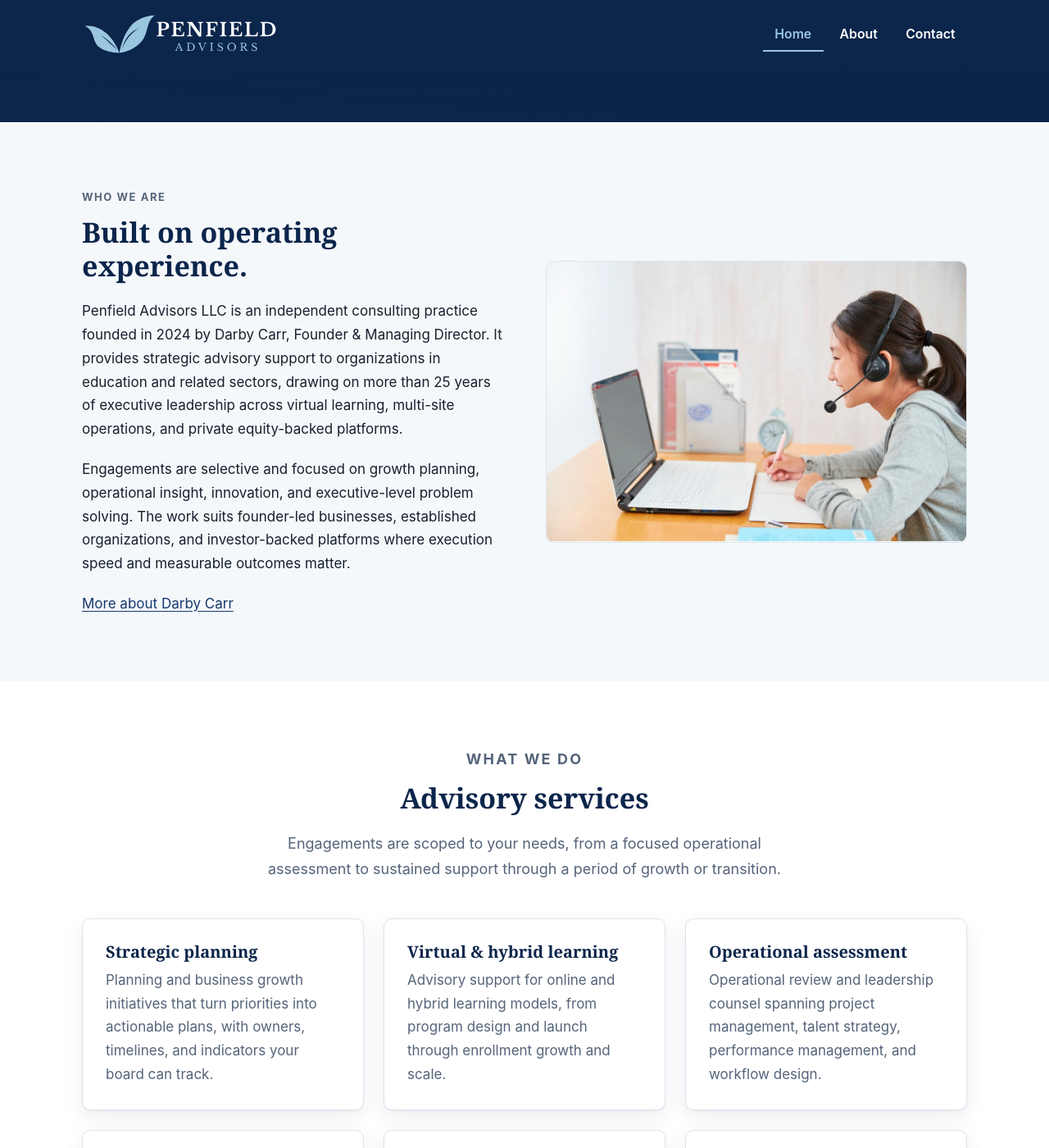
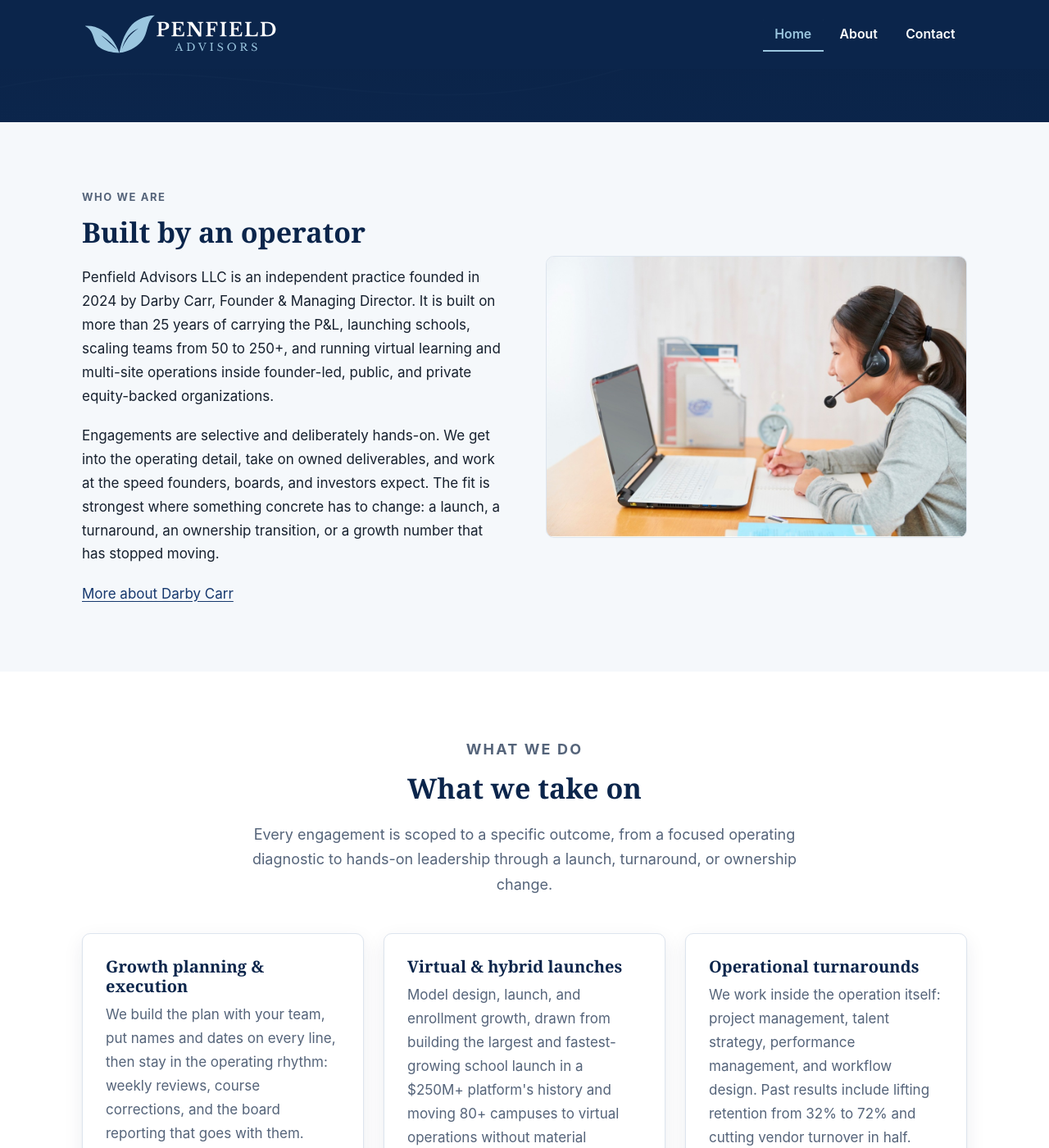
Before and after one commit to Penfield-Advisors/github-pages, a Jekyll site: the page built from index.html, in a window 1280 px wide and 1400 px high, scrolled down 580 px. Shown: the whole window at 82% size. Built offline with Jekyll 4.4.1, drawn with Linux system fonts in a browser that asks for light colours; some of the changed text lies outside the part shown.

Commit message:
fix: Cleaned up phrasing and attached experience/about background info
Signed-off-by: Alexander Carr <jalexandercarr@gmail.com>

```diff
--- a/404.html
+++ b/404.html
@@ -8,7 +8,7 @@ sitemap: false
 <section class="error-page">
   <div class="wrap">
     <p class="eyebrow">Error 404</p>
-    <h1>We couldn't find that page.</h1>
+    <h1>We couldn't find that page</h1>
     <p>
       The page may have moved or the link may be out of date. Try starting from
       the homepage, or get in touch and we will point you in the right direction.
--- a/_config.yml
+++ b/_config.yml
@@ -1,10 +1,10 @@
 # --- Site identity -----------------------------------------------------------
 title: Penfield Advisors
-tagline: Education Advisory
+tagline: Education Growth and Operations
 description: >-
-  Penfield Advisors LLC is an independent advisory practice supporting education
-  organizations with growth planning, operational insight, and executive-level
-  problem solving.
+  Penfield Advisors LLC is an independent practice run by an operator who has
+  carried the P&L — building growth plans with education organizations, running
+  the execution, and moving the numbers.
 
 # Deployment target. The site is served from the custom domain in ./CNAME, so it
 # sits at the web root and `baseurl` is empty. `url` must stay in sync with the
--- a/index.html
+++ b/index.html
@@ -1,23 +1,24 @@
 ---
 layout: default
-title: Education Advisory
+title: Education Growth and Operations
 description: >-
-  Penfield Advisors LLC partners with founders, boards, and executive teams in
-  education to turn growth strategy into measurable outcomes.
+  Penfield Advisors LLC works alongside founders, boards, and executive teams in
+  education to build growth plans, run the execution, and move the numbers.
 ---
 
 <section class="hero">
   <div class="wrap hero__inner">
     <p class="eyebrow">Penfield Advisors LLC</p>
-    <h1>Growth advisory for education organizations.</h1>
+    <h1>Growth that's built, not just recommended</h1>
     <p class="hero__lead">
-      We partner with founders, boards, and executive teams to turn growth
-      strategy into practical plans and measurable outcomes, across virtual
-      learning, multi-site operations, and service-based platforms.
+      We work alongside founders, boards, and executive teams, owning the hard
+      parts of the plan, driving execution with your team, and staying until the
+      numbers move. Virtual learning, multi-site operations, and service-based
+      platforms.
     </p>
     <div class="btn-row">
-      <a class="btn btn--primary" href="{{ '/contact/' | relative_url }}">Start a conversation</a>
-      <a class="btn btn--ghost" href="#services">Explore our services</a>
+      <a class="btn btn--primary" href="{{ '/contact/' | relative_url }}">Put us to work</a>
+      <a class="btn btn--ghost" href="#services">See where we dig in</a>
     </div>
   </div>
 </section>
@@ -27,21 +28,21 @@ description: >-
     <div class="split">
       <div>
         <p class="eyebrow">Who we are</p>
-        <h2>Built on operating experience.</h2>
+        <h2>Built by an operator</h2>
         <p>
-          Penfield Advisors LLC is an independent consulting practice founded in
-          2024 by {{ site.founder.name }}, {{ site.founder.role }}. It provides
-          strategic advisory support to organizations in education and related
-          sectors, drawing on more than 25 years of executive leadership across
-          virtual learning, multi-site operations, and private equity-backed
-          platforms.
+          Penfield Advisors LLC is an independent practice founded in 2024 by
+          {{ site.founder.name }}, {{ site.founder.role }}. It is built on more
+          than 25 years of carrying the P&amp;L, launching schools, scaling
+          teams from 50 to 250+, and running virtual learning and multi-site
+          operations inside founder-led, public, and private equity-backed
+          organizations.
         </p>
         <p>
-          Engagements are selective and focused on growth planning, operational
-          insight, innovation, and executive-level problem solving. The work
-          suits founder-led businesses, established organizations, and
-          investor-backed platforms where execution speed and measurable
-          outcomes matter.
+          Engagements are selective and deliberately hands-on. We get into the
+          operating detail, take on owned deliverables, and work at the speed
+          founders, boards, and investors expect. The fit is strongest where
+          something concrete has to change: a launch, a turnaround, an ownership
+          transition, or a growth number that has stopped moving.
         </p>
         <p>
           <a href="{{ '/about/' | relative_url }}">More about {{ site.founder.name }}</a>
@@ -60,62 +61,69 @@ description: >-
   <div class="wrap">
     <div class="section__intro">
       <p class="eyebrow">What we do</p>
-      <h2>Advisory services</h2>
+      <h2>What we take on</h2>
       <p>
-        Engagements are scoped to your needs, from a focused operational
-        assessment to sustained support through a period of growth or
-        transition.
+        Every engagement is scoped to a specific outcome, from a focused
+        operating diagnostic to hands-on leadership through a launch,
+        turnaround, or ownership change.
       </p>
     </div>
 
     <div class="grid">
       <article class="card">
-        <h3>Strategic planning</h3>
+        <h3>Growth planning &amp; execution</h3>
         <p>
-          Planning and business growth initiatives that turn priorities into
-          actionable plans, with owners, timelines, and indicators your board
-          can track.
+          We build the plan with your team, put names and dates on every line,
+          then stay in the operating rhythm: weekly reviews, course corrections,
+          and the board reporting that goes with them.
         </p>
       </article>
 
       <article class="card">
-        <h3>Virtual &amp; hybrid learning</h3>
+        <h3>Virtual &amp; hybrid launches</h3>
         <p>
-          Advisory support for online and hybrid learning models, from program
-          design and launch through enrollment growth and scale.
+          Model design, launch, and enrollment growth, drawn from building the
+          largest and fastest-growing school launch in a $250M+ platform's
+          history and moving 80+ campuses to virtual operations without material
+          enrollment loss.
         </p>
       </article>
 
       <article class="card">
-        <h3>Operational assessment</h3>
+        <h3>Operational turnarounds</h3>
         <p>
-          Operational review and leadership counsel spanning project management,
-          talent strategy, performance management, and workflow design.
+          We work inside the operation itself: project management, talent
+          strategy, performance management, and workflow design. Past results
+          include lifting retention from 32% to 72% and cutting vendor turnover
+          in half.
         </p>
       </article>
 
       <article class="card">
-        <h3>Business development</h3>
+        <h3>Revenue &amp; go-to-market</h3>
         <p>
-          Partnership strategy and B2B go-to-market work, including channel
-          expansion and domestic and international reach.
+          We rebuild B2B sales strategy, team structure, and partnerships. It is
+          the same work that produced 50% year-over-year growth and 60+
+          partnerships across Asia, the Middle East, and Latin America.
         </p>
       </article>
 
       <article class="card">
-        <h3>Innovation &amp; AI</h3>
+        <h3>Innovation &amp; AI in practice</h3>
         <p>
-          Select consulting on innovation, practical AI adoption, and the
-          organizational design needed to support both.
+          Pilots that ship and get adopted, plus the roles, ownership, and
+          accountability that make new capability stick instead of stalling in
+          evaluation.
         </p>
       </article>
 
       <article class="card">
-        <h3>Board &amp; transitions</h3>
+        <h3>Transitions &amp; M&amp;A</h3>
         <p>
-          Counsel through ownership transitions, acquisitions, and integrations,
-          and support for boards, founders, and investors aligning strategy with
-          outcomes.
+          Hands-on work through ownership change, acquisitions, and
+          integrations, from an operator who sat on the executive team through a
+          public-to-private conversion, multiple private equity transactions,
+          and full platform migrations.
         </p>
       </article>
     </div>
@@ -124,9 +132,9 @@ description: >-
 
 <section class="cta">
   <div class="wrap">
-    <h2>Let's talk.</h2>
+    <h2>Tell us what needs to move</h2>
     <p>
-      Tell us about your organization and the challenge in front of you. We
+      Send us the situation as it actually is and the number attached to it. We
       respond to every inquiry {{ site.company.response_time }}.
     </p>
     <div class="btn-row">
```
Also changed, not shown: about.html (+38 -31 lines), contact.html (+10 -10 lines), docs/background/about.txt (added, +16 -0 lines), docs/background/experience.txt (added, +127 -0 lines).
